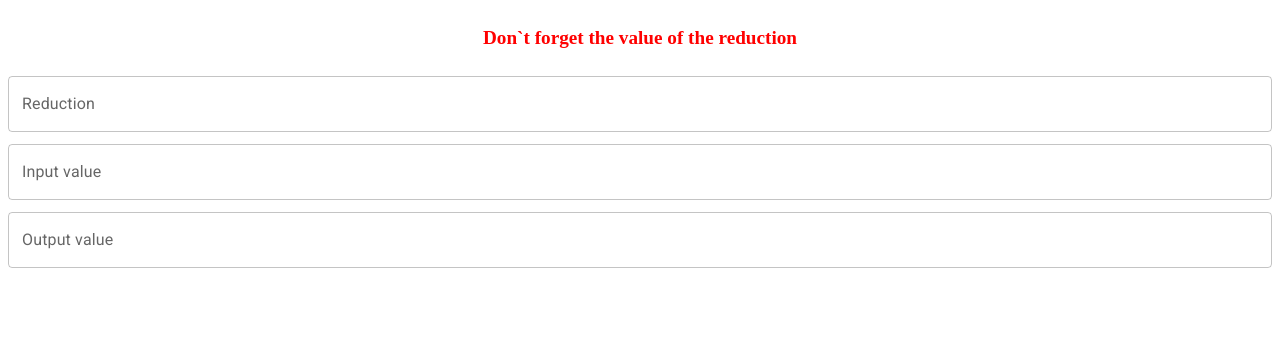
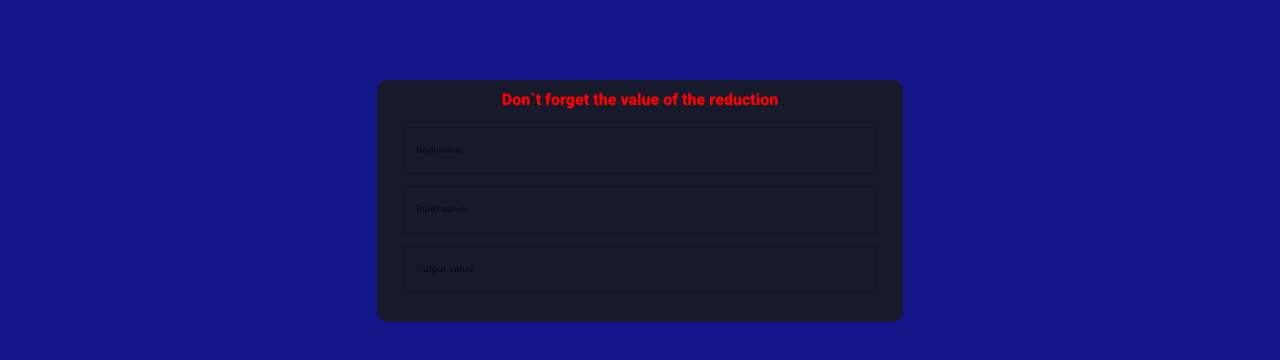
Before and after one commit to viniciusferreira7/reduction-rpm-test, a React (Create React App) app: page / in a window 1280 px wide. Shown: the top 360 px of the page. Built offline with nearby package versions, Linux system fonts and the light colour scheme.

Commit message:
estilizando parte 2

```diff
--- a/package.json
+++ b/package.json
@@ -3,10 +3,9 @@
   "version": "0.1.0",
   "private": true,
   "dependencies": {
-    "@emotion/react": "^11.9.0",
-    "@emotion/styled": "^11.8.1",
     "@mui/icons-material": "^5.8.0",
     "@mui/material": "^5.8.1",
+    "@mui/styled-engine-sc": "^5.8.0",
     "@testing-library/jest-dom": "^5.16.4",
     "@testing-library/react": "^13.2.0",
     "@testing-library/user-event": "^13.5.0",
--- a/public/index.html
+++ b/public/index.html
@@ -9,14 +9,9 @@
       name="description"
       content="reduction rpm test"
     />
-    <link
-      rel="stylesheet"
-      href="https://fonts.googleapis.com/css?family=Roboto:300,400,500,700&display=swap"
-    />
-    <link
-      rel="stylesheet"
-      href="https://fonts.googleapis.com/icon?family=Material+Icons"
-    />
+    <link rel="preconnect" href="https://fonts.googleapis.com">
+    <link rel="preconnect" href="https://fonts.gstatic.com" crossorigin>
+    <link href="https://fonts.googleapis.com/css2?family=Roboto:wght@300;400;900&display=swap" rel="stylesheet">
 
 
     <link rel="apple-touch-icon" href="%PUBLIC_URL%/logo192.png" />
--- a/src/components/FlagMessage/styles.js
+++ b/src/components/FlagMessage/styles.js
@@ -2,14 +2,12 @@ import styled, { css } from 'styled-components';
 
 const stylesSuccess = (success) => css`
   color:${success ? 'green' : 'red'};
-  font-size:1.2rem;
-  font-weight:bold ;
+  font-size:1.6rem;
   `;
 
 const stylesNumber = (number) => css`
   color:${number && 'black'};
   font-size:${number && '1.2rem'} ;
-  font-weight:${number && 'bold'} ;
 ;`;
 
 const stylesIcon = (icon) => css`
@@ -19,6 +17,9 @@ const stylesIcon = (icon) => css`
 export const Container = styled.p`
 ${({ success, number, icon }) => css`
   text-align: center;
+  font-family: 'Roboto';
+  font-weight: 800;
+  margin: 1rem 0;
   ${stylesSuccess(success)}
   ${stylesNumber(number)}
   ${stylesIcon(icon)}`}`;
--- a/src/components/Register/index.jsx
+++ b/src/components/Register/index.jsx
@@ -1,8 +1,10 @@
 import SettingsSharpIcon from '@mui/icons-material/SettingsSharp';
-import { FormGroup, TextField } from '@mui/material';
+import { TextField } from '@mui/material';
 
 import React, { useState } from 'react';
+
 import { FlagMessage } from '../FlagMessage';
+import { FormGroupStyled } from './styles';
 
 export const Register = () => {
   const [values, setValues] = useState({
@@ -42,7 +44,14 @@ export const Register = () => {
         ) {
           setStatus({
             type: 'success',
-            message: 'Passed',
+            message: 'The reduction passed the test',
+            input: '',
+          });
+        } else {
+          setStatus({
+            type: 'error 2',
+            message: 'The reduction did not pass the test',
+            input: '',
           });
         }
       }
@@ -54,8 +63,10 @@ export const Register = () => {
   console.log(status.input);
 
   return (
-    <FormGroup>
-      {values.inputValue === 0 || values.outputValue === 0 ? (
+    <FormGroupStyled>
+      {values.inputValue === 0 ||
+      values.outputValue === 0 ||
+      values.reductionValue == 0 ? (
         <FlagMessage success={false}>
           Don`t forget the value of the reduction
         </FlagMessage>
@@ -98,15 +109,20 @@ export const Register = () => {
       />
       {status.type === 'error' && (
         <FlagMessage icon>
-          <SettingsSharpIcon />
+          <SettingsSharpIcon fontSize="large" />
         </FlagMessage>
       )}
-      {typeof result === 'number' && !isNaN(result) ? (
-        <FlagMessage number={true}>{result.toFixed(2)}</FlagMessage>
+      {status.type == 'success' &&
+      typeof result === 'number' &&
+      !isNaN(result) ? (
+        <FlagMessage number={true}>Result: {result.toFixed(2)}</FlagMessage>
       ) : null}
       {status.type === 'success' && (
         <FlagMessage success>{status.message}</FlagMessage>
       )}
-    </FormGroup>
+      {values.reductionValue !== 0 && status.type === 'error 2' ? (
+        <FlagMessage success={false}>{status.message}</FlagMessage>
+      ) : null}
+    </FormGroupStyled>
   );
 };
--- a/src/components/Register/styles.js
+++ b/src/components/Register/styles.js
@@ -1,8 +1,18 @@
+import { FormGroup } from '@mui/material';
 import styled from 'styled-components';
 
-export const Container = styled.Form`
-
- &  #FirstValue {
-  border-color: #fff;
-}
+export const FormGroupStyled = styled(FormGroup)`
+  display: flex;
+  flex-direction: column;
+  justify-content: start;
+  max-width:52.6rem;
+  width:90%;
+  height: 40%;
+  max-height: 80rem;
+  background: #161a2b;
+  text-align: center;
+  margin: 12.8rem auto;
+  margin-top: 8rem;
+  border-radius: 1.0rem;
+  padding:0 2% 2.5rem 2%;
 `;
--- a/src/index.jsx
+++ b/src/index.jsx
@@ -1,5 +1,6 @@
 import React from 'react';
 import ReactDOM from 'react-dom/client';
+import { GlobalStyles } from './styles/GlobalStyles';
 
 import { Home } from './templetes/Home';
 
@@ -7,5 +8,6 @@ const root = ReactDOM.createRoot(document.getElementById('root'));
 root.render(
   <React.StrictMode>
     <Home />
+    <GlobalStyles />
   </React.StrictMode>,
 );
--- /dev/null
+++ b/src/styles/GlobalStyles.js
@@ -0,0 +1,20 @@
+import { createGlobalStyle } from 'styled-components';
+
+export const GlobalStyles = createGlobalStyle`
+*{
+ margin:0;
+ padding:0;
+ box-sizing:border-box ;
+ font-family: 'Trebuchet MS', 'Lucida Sans Unicode', 'Lucida Grande',
+      'Lucida Sans', Arial, sans-serif;
+}
+
+html{
+  height: 100%;
+  font-size: 62.5%;
+}
+
+body {
+    background: #15158a;
+    padding: 0 1%;
+  }`;
```
Also changed, not shown: 1 other file (tests, documents, lock files or other folders).
